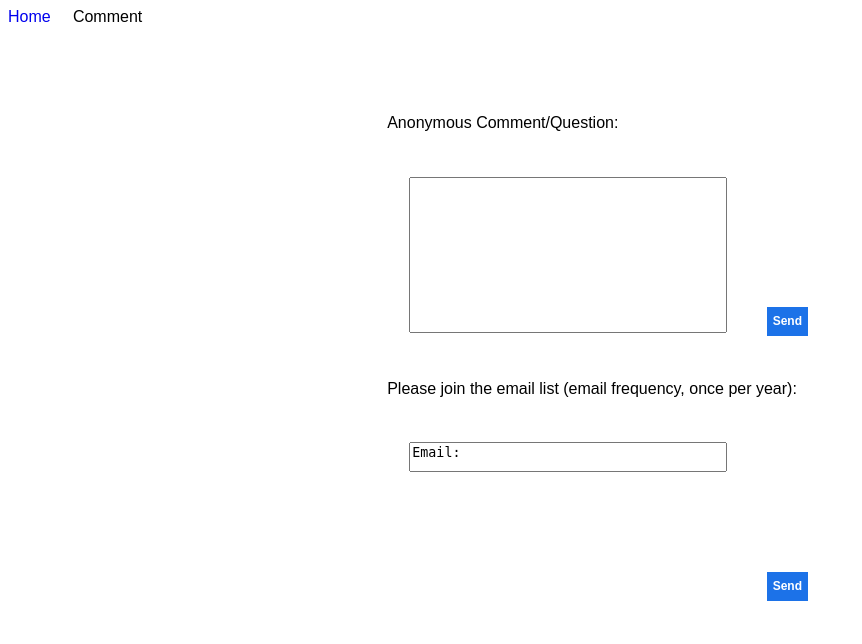
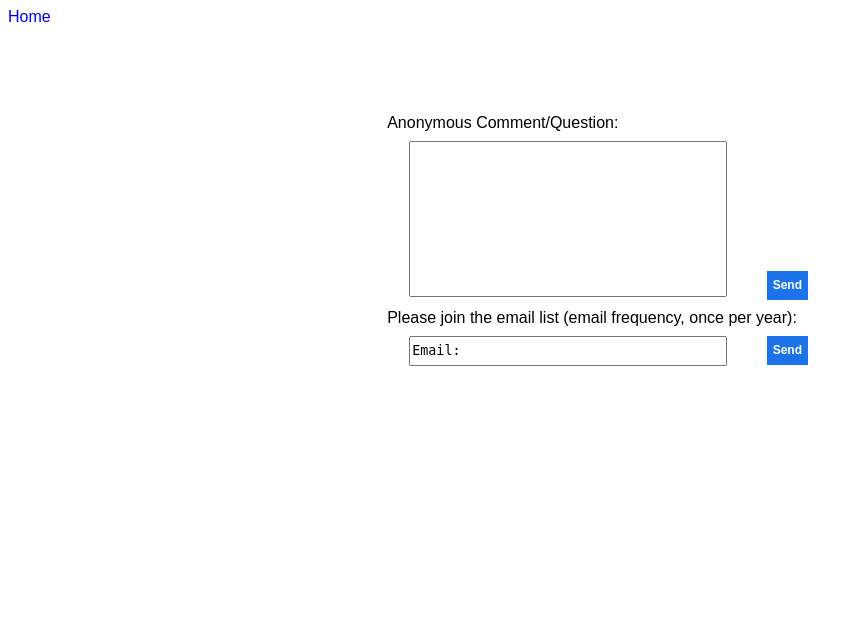
Before and after one commit to kameronh/slumberpartygiggles, a PHP site: page /comment.html in a window 1280 px wide. Shown: the top 644 px of the page, without its empty margins (0-862 px from the left). Run offline with PHP 8.4, Linux system fonts and the light colour scheme.

Commit message:
fixed styling on the comment page and remove the email and comment when people make an update.

```diff
--- a/comment.html
+++ b/comment.html
@@ -7,7 +7,7 @@
     <meta name="description" content="Kameron Hansen's Artwork and Writing">
 		<link rel="stylesheet" type="text/css" href="style.css">
 		<script src="brains.js"></script>
-          <a href='index.html'>Home</a> &nbsp; &nbsp; Comment
+          <a href='index.html'>Home</a> &nbsp; &nbsp;
         </div>
 </head>
 <body>
@@ -16,7 +16,7 @@
         <span class='inputLabel'>Anonymous Comment/Question:</span>
         <div class='formButtonContainer'>
           <textarea type="text" name="comment" id="comment" class="comment"></textarea>
-          <div class='send' id='sendComment'>Send</div>
+          <div class='send comment' id='sendComment'>Send</div>
         </div>
       </div>
       <div class ="form">
@@ -29,19 +29,40 @@
 </div>
 <script>
 
-$('.send').click(function(){
-    var scriptString = $('#comment').val();
+$('#sendEmail').click(function(){
+    var email = $('#email').val();
 
-    console.log('clicked')
+    console.log(email)
     $.ajax({
       method: 'get',
       url: 'index.php',
       data: {
-        'myString': scriptString,
+        'myString': email,
         'ajax': true
       },
       success: function(data) {
-        console.log('email sent')
+        alert('Thank you for subsribing!')
+        $('#email').val("Email: ")
+
+      }
+    });
+});
+$('#sendComment').click(function(){
+    var comment = $('#comment').val();
+
+    console.log(comment)
+    $.ajax({
+      method: 'get',
+      url: 'index.php',
+      data: {
+        'myString': comment,
+        'ajax': true
+      },
+      success: function(data) {
+        alert('Thank you for the comment!')
+        $('#comment').val("")
+
+
       }
     });
 });
--- a/style.css
+++ b/style.css
@@ -211,7 +211,7 @@ body{
   .formButtonContainer{
 	  display: flex;
 	  flex-basis:100%;
-	  margin:10% 5%;
+	  margin:2% 5%;
   }
 
 
@@ -336,7 +336,8 @@ a{
 }
 
 #email{
-	height:24px
+	height:24px;
+	line-height:24px;
 }
 
 #email::before {
@@ -347,7 +348,6 @@ a{
     height: 25px;
     line-height: 25px;
     padding: 2px 1px 2px 1px;
-    margin-top: 130px;
     background-color: #1c72e8;
     color: white;
     text-align: center;
@@ -356,6 +356,14 @@ a{
     font-weight: bold;
 	width: 44px;
 	margin-left: 10%;
+}
+
+.send.comment{
+	margin-top: 130px;
+}
+
+.send.email{
+
 }
 
 
```
